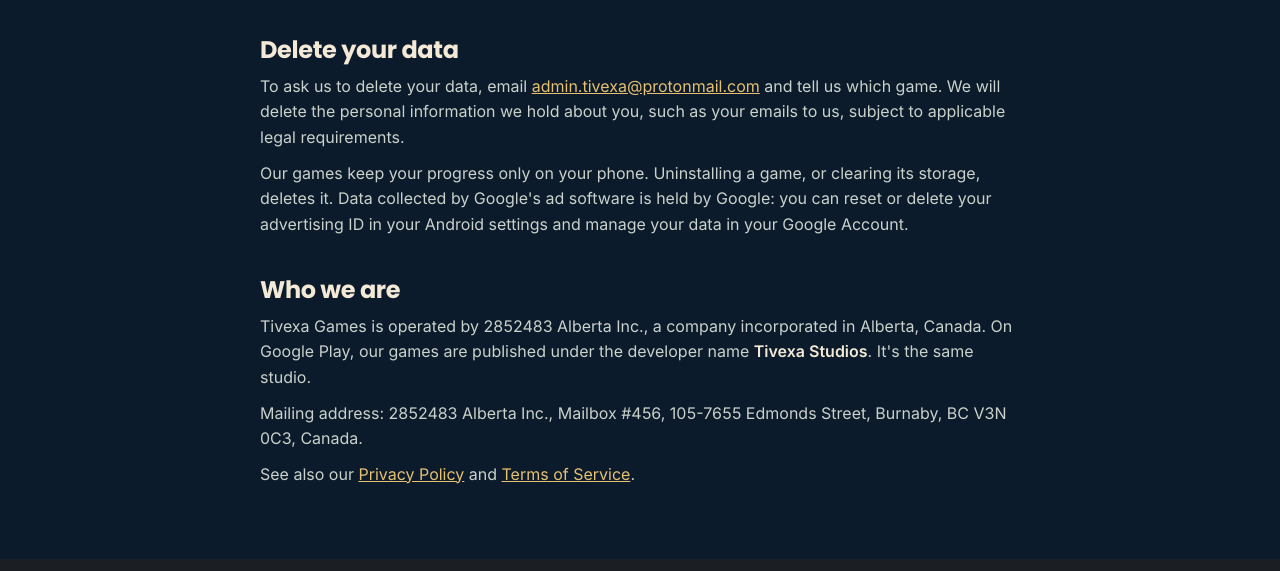
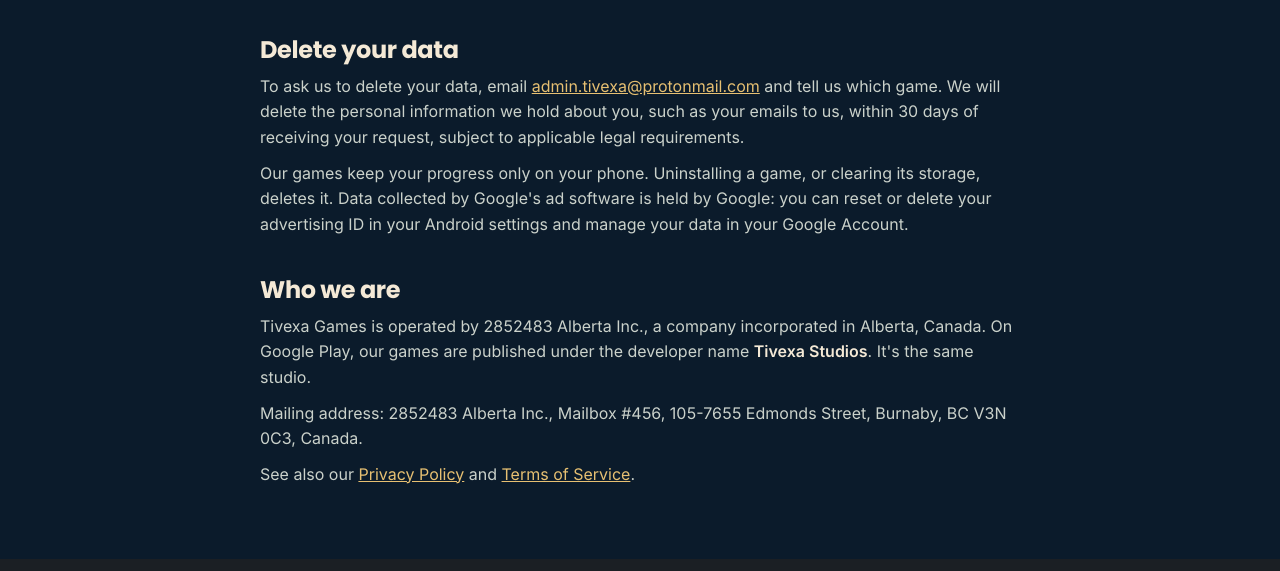
Before and after one commit to talhaatif01/2852483-games-site, a plain HTML site: page support/index.html in a window 1280 px wide. Shown: the part 4354-4925 px from the top of the page. Drawn offline with Linux system fonts and the light colour scheme.

Commit message:
Support: deletion completed within 30 days; privacy hub: drop unreleased Tiltwise (pages kept, noindex)
Owner approved. Grandpa hero animation (cherry-picked 4b2a04b) ships in the same deploy.

Co-Authored-By: Claude Opus 5.5 <noreply@anthropic.com>
Claude-Session: https://claude.ai/code/session_01U9cMoz2exwvdh1STJGpkzP

```diff
--- a/support/index.html
+++ b/support/index.html
@@ -88,7 +88,7 @@
 <p><a href="https://play.google.com/store/apps/details?id=com.tivexa.pocketcircuit">Pocket Circuit on Google Play</a> · <a href="../pocket-circuit/privacy/">Pocket Circuit Privacy Policy</a></p></section>
 
   <h2 id="delete-data">Delete your data</h2>
-  <p>To ask us to delete your data, email <a href="mailto:admin.tivexa@protonmail.com?subject=Data%20deletion%20request">admin.tivexa@protonmail.com</a> and tell us which game. We will delete the personal information we hold about you, such as your emails to us, subject to applicable legal requirements.</p>
+  <p>To ask us to delete your data, email <a href="mailto:admin.tivexa@protonmail.com?subject=Data%20deletion%20request">admin.tivexa@protonmail.com</a> and tell us which game. We will delete the personal information we hold about you, such as your emails to us, within 30 days of receiving your request, subject to applicable legal requirements.</p>
   <p>Our games keep your progress only on your phone. Uninstalling a game, or clearing its storage, deletes it. Data collected by Google's ad software is held by Google: you can reset or delete your advertising ID in your Android settings and manage your data in your Google Account.</p>
 
   <h2>Who we are</h2>
```
Also changed, not shown: privacy/index.html (+0 -1 lines).
